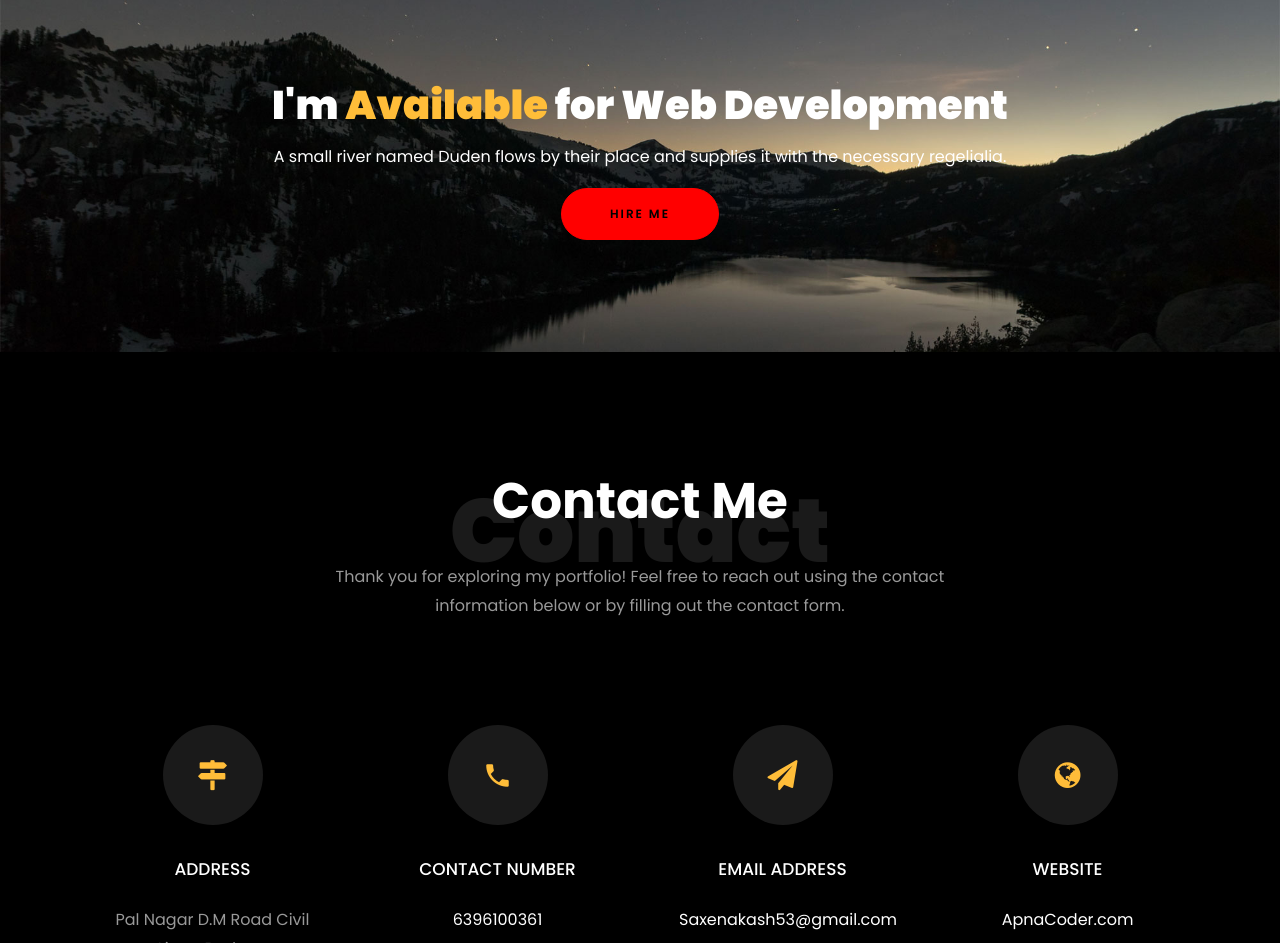
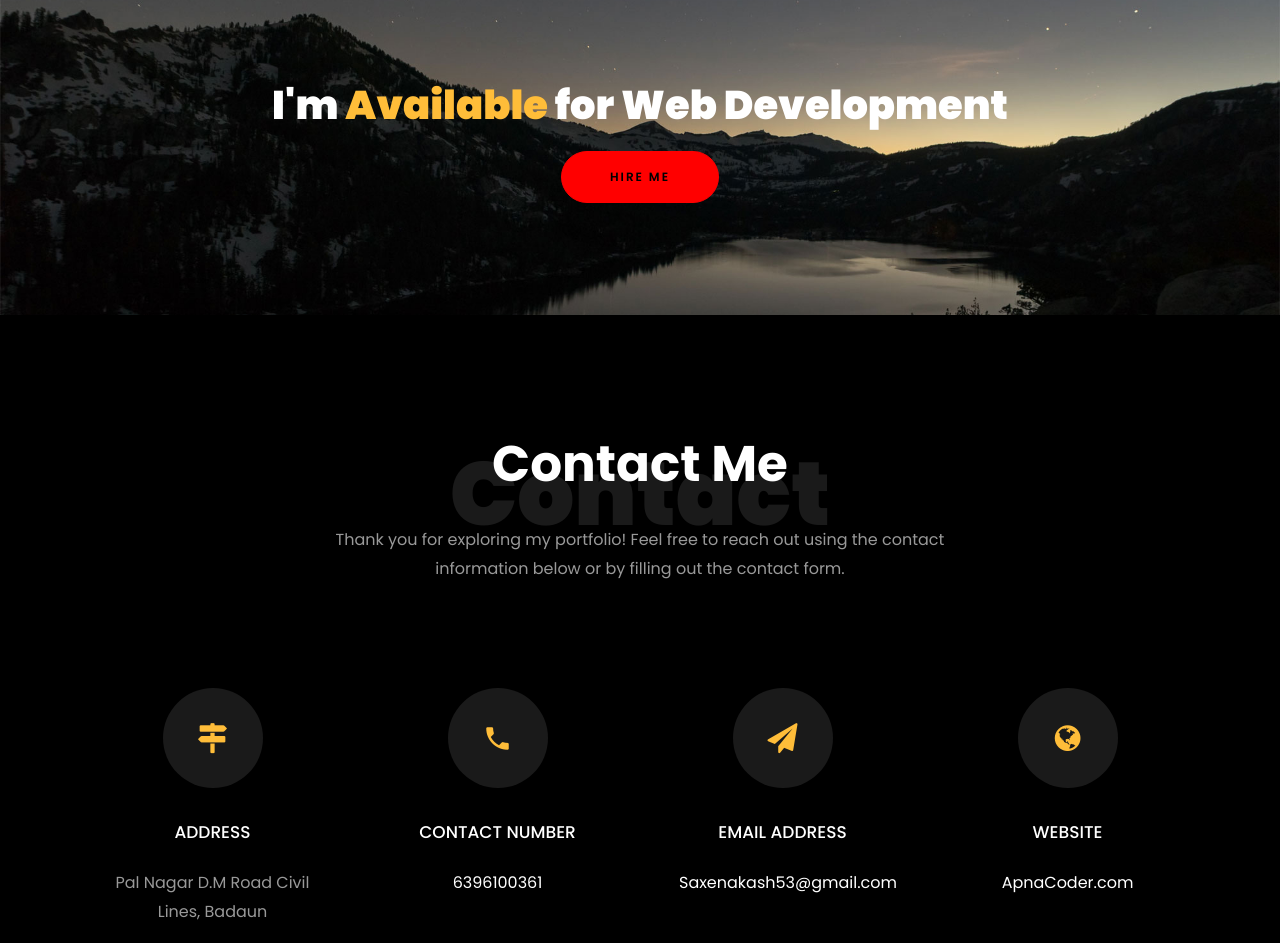
Before and after one commit to Akash5303/Personal-Portfolio-Website, a plain HTML site: page index.html in a window 1280 px wide. Shown: the part 4428-5371 px from the top of the page. Drawn offline with Linux system fonts and the light colour scheme; files whose address does not match are found by name.

Commit message:
Update index.html

```diff
--- a/index.html
+++ b/index.html
@@ -516,7 +516,7 @@
 				<div class="row justify-content-center">
 					<div class="col-md-9 ftco-animate text-center">
 						<h2>I'm <span>Available</span> for Web Development</h2>
-						<p style="color:white; font: weight 400;">A small river named Duden flows by their place and supplies it with the necessary regelialia.</p>
+						<p style="color:white; font: weight 400;"></p>
 						<p class="mb-0"><a href="#" class="btn btn-primary py-3 px-5">Hire me</a></p>
 					</div>
 				</div>
```
